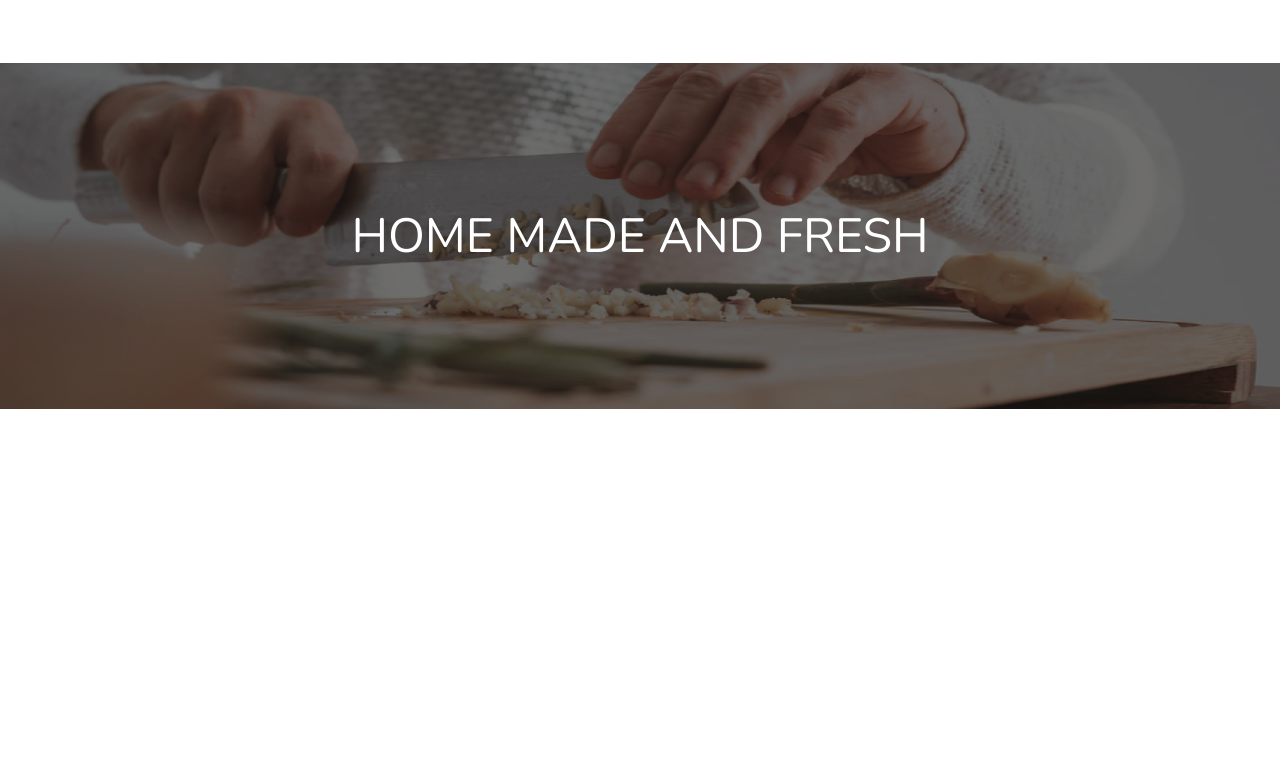
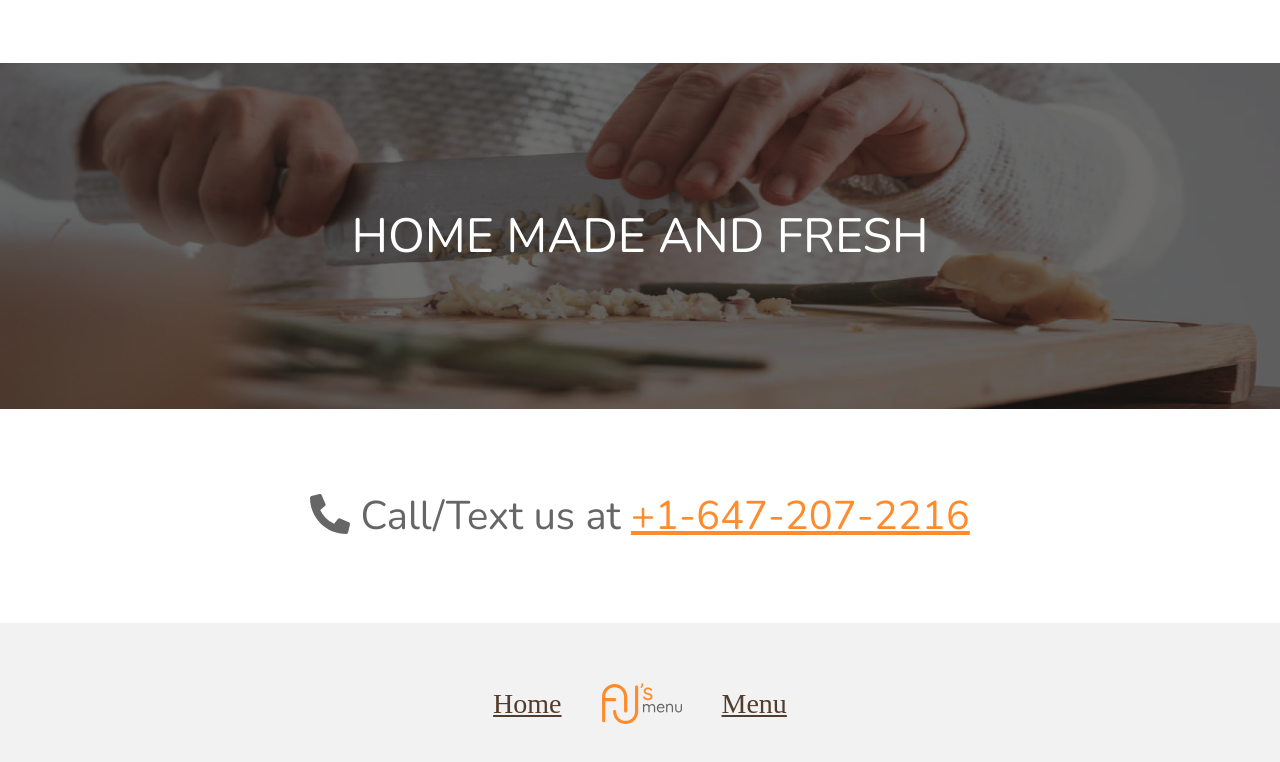
Before and after one commit to aalmacin/ajs-corner, an Angular app: page / in a window 1280 px wide. Shown: the part 1380-2142 px from the top of the page. Before the commit the page ends 1789 px from the top, so only its background shows below. Built offline with nearby package versions, Linux system fonts and the light colour scheme; a web font is replaced by a local one.

Commit message:
Add footer

```diff
--- a/package.json
+++ b/package.json
@@ -18,6 +18,11 @@
     "@angular/platform-browser": "~12.0.5",
     "@angular/platform-browser-dynamic": "~12.0.5",
     "@angular/router": "~12.0.5",
+    "@fortawesome/angular-fontawesome": "^0.9.0",
+    "@fortawesome/fontawesome-svg-core": "^1.2.35",
+    "@fortawesome/free-brands-svg-icons": "^5.15.3",
+    "@fortawesome/free-regular-svg-icons": "^5.15.3",
+    "@fortawesome/free-solid-svg-icons": "^5.15.3",
     "rxjs": "~6.6.0",
     "tslib": "^2.1.0",
     "zone.js": "~0.11.4"
--- a/src/app/app.component.html
+++ b/src/app/app.component.html
@@ -53,4 +53,18 @@
     <img class="home-made__bg" src="/assets/images/home-made.png" />
     <div class="home-made__msg">HOME MADE AND FRESH</div>
   </div>
+  <div class="contact-message">
+    <div class="contact-message__msg">
+      <fa-icon [icon]="faPhoneAlt"></fa-icon>
+      Call/Text us at
+      <a class="contact-message__msg--number" href="tel:{{ number }}">{{
+        number
+      }}</a>
+    </div>
+  </div>
 </main>
+<footer class="footer">
+  <a href="/" class="footer--link">Home</a>
+  <img class="footer__logo" src="/assets/images/logo.svg" />
+  <a href="/menu" class="footer--link">Menu</a>
+</footer>
--- a/src/app/app.component.scss
+++ b/src/app/app.component.scss
@@ -134,3 +134,42 @@ $orange: #ff8b2c;
     color: #ffffff;
   }
 }
+
+.contact-message {
+  text-align: center;
+  padding: 20rem 0;
+  &__msg {
+    font-family: Nunito;
+    font-size: 10rem;
+    @media screen and (max-width: 600px) {
+      font-size: 6rem;
+    }
+
+    color: #666666;
+
+    &--number {
+      color: $orange;
+    }
+  }
+}
+
+.footer {
+  padding: 15rem 0;
+  background: #f2f2f2;
+  text-align: center;
+  display: flex;
+  justify-content: center;
+  align-items: center;
+
+  &--link,
+  &--link:visited {
+    font-family: "Montserrat";
+    font-size: 7rem;
+    color: #513c2d;
+  }
+
+  &__logo {
+    width: 20rem;
+    margin: 0 10rem;
+  }
+}
--- a/src/app/app.component.ts
+++ b/src/app/app.component.ts
@@ -1,4 +1,5 @@
 import { Component } from '@angular/core';
+import { faPhoneAlt } from '@fortawesome/free-solid-svg-icons';
 
 @Component({
   selector: 'app-root',
@@ -7,4 +8,5 @@ import { Component } from '@angular/core';
 })
 export class AppComponent {
   number = '+1-647-207-2216';
+  faPhoneAlt = faPhoneAlt;
 }
```
Also changed, not shown: src/app/app.module.ts (+5 -10 lines), 1 other file (tests, documents, lock files or other folders).
